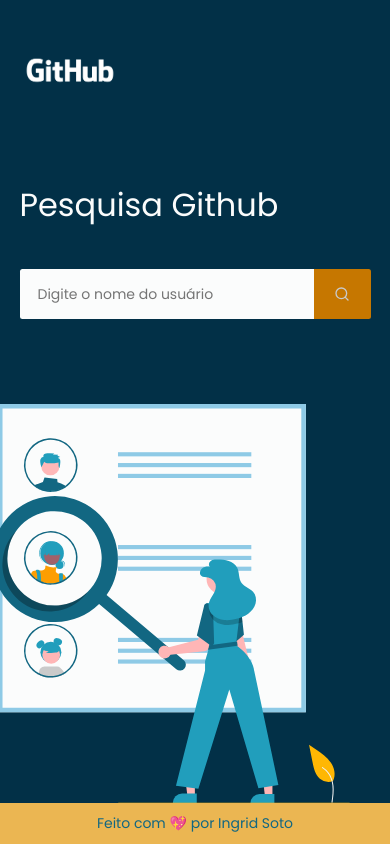
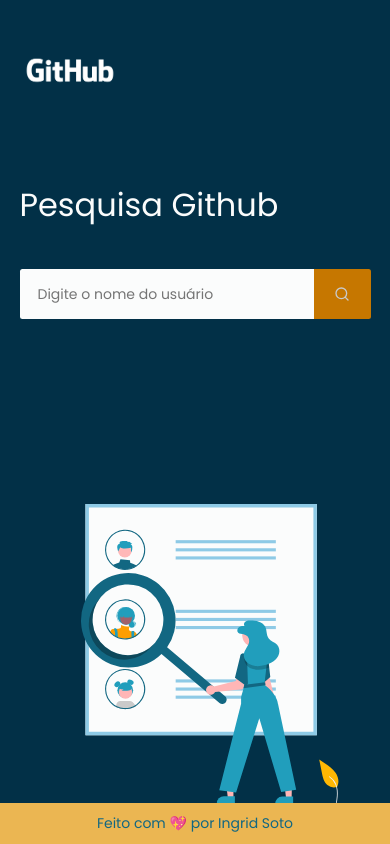
Before and after one commit to IngridSotoDev/api-github-repositories, a React (Create React App) app: page / in a window 390 px wide. Shown: the top 844 px of the page. Built offline with nearby package versions, Linux system fonts and the light colour scheme.

Commit message:
style: responsividade da imagem da pagina SearchUser

```diff
--- a/src/pages/Home/components/SearchUser/styles.ts
+++ b/src/pages/Home/components/SearchUser/styles.ts
@@ -61,7 +61,7 @@
     opacity: 1;
   }
 
-  @media (max-width: 390px) {
+  @media (max-width: 425px) {
     span {
       visibility: hidden;
       opacity: 0;
@@ -72,25 +72,16 @@
 `;
 
 export const Img = styled.img`
+  position: fixed;
   height: 40rem;
-  position: fixed;
   right: 4rem;
   bottom: 4rem;
 
-  @media (max-height: 920px) {
-    img {
-      height: 30rem;
-    }
+  @media (max-width: 768px) {
+    height: 30rem;
   }
 
-  @media (max-height: 667px) {
-    img {
-      height: 25rem;
-    }
-  }
-  @media (max-height: 620px) {
-    img {
-      height: 0;
-    }
+  @media (max-height: 720px) {
+    height: 25rem;
   }
 `;
```
